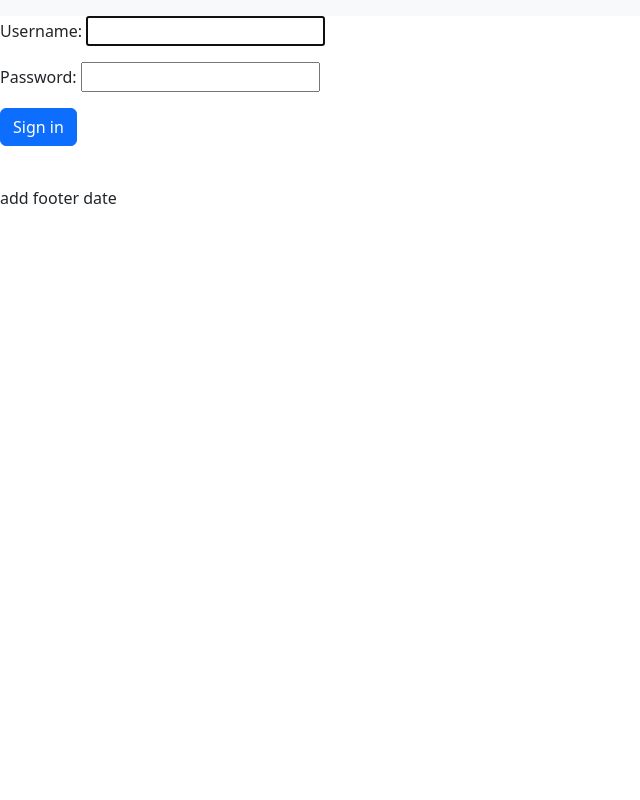
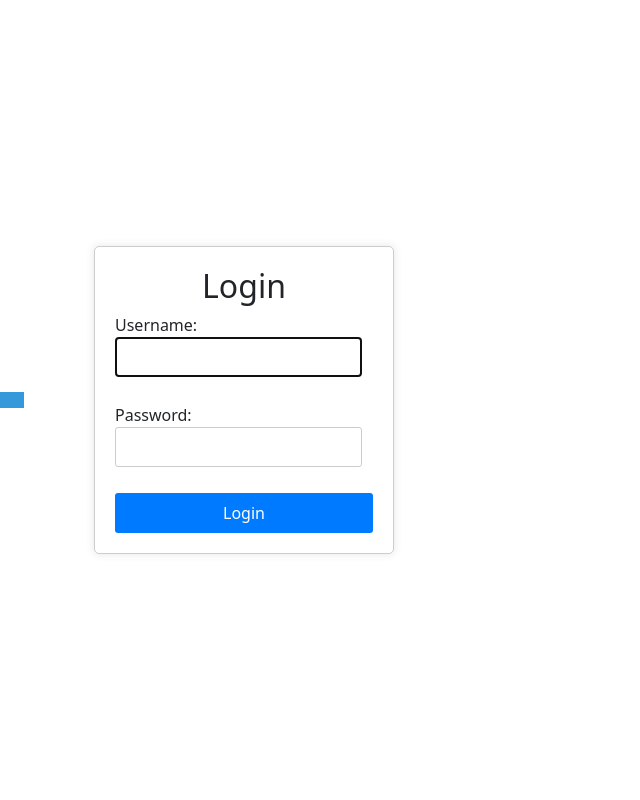
Before and after one commit to felekekinfe/CSEC_ASTU, a Django app: page /member/login/ in a window 1280 px wide. Shown: the whole page, without its empty margins (0-640 px from the left). Run offline with Django 4.2, Linux system fonts and the light colour scheme.

Commit message:
modifying the about page and etc..

```diff
--- a/CSEC_App/templates/add_events.html
+++ b/CSEC_App/templates/add_events.html
@@ -5,7 +5,7 @@
 
 {% block content %}
 {% if user.is_staff%}
-<form method='Post'>
+<form method='Post' enctype="multipart/form-data">
     {% csrf_token %}
     {{form.as_p}}
     <button type='submit'>Add Event</button>
--- a/CSEC_App/templates/base.html
+++ b/CSEC_App/templates/base.html
@@ -1,57 +1,80 @@
+<!DOCTYPE html>
+<html lang="en">
+<head>
+    <meta charset="UTF-8">
+    <meta name="viewport" content="width=device-width, initial-scale=1.0">
+    <link href="https://cdn.jsdelivr.net/npm/bootstrap@5.3.2/dist/css/bootstrap.min.css" rel="stylesheet" integrity="sha384-T3c6CoIi6uLrA9TneNEoa7RxnatzjcDSCmG1MXxSR1GAsXEV/Dwwykc2MPK8M2HN" crossorigin="anonymous">
+    <style>
+        .navbar {
+            background-color: #3498db;
+        }
 
+        .navbar-nav .nav-link {
+            color: #fff;
+            margin-right: 15px;
+            transition: color 0.3s;
+        }
 
-<link href="https://cdn.jsdelivr.net/npm/bootstrap@5.3.2/dist/css/bootstrap.min.css" rel="stylesheet" integrity="sha384-T3c6CoIi6uLrA9TneNEoa7RxnatzjcDSCmG1MXxSR1GAsXEV/Dwwykc2MPK8M2HN" crossorigin="anonymous">
+        .navbar-nav .nav-link:hover {
+            color: #ecf0f1;
+        }
 
-<nav class="navbar navbar-expand-lg bg-body-tertiary">
+        .navbar-toggler-icon {
+            background-color: #fff;
+        }
+
+        .search-form {
+            margin-left: auto;
+        }
+
+        .search-form input {
+            border-radius: 5px;
+        }
+    </style>
+</head>
+<body>
+
+<nav class="navbar navbar-expand-lg">
     <div class="container-fluid">
-
         <button class="navbar-toggler" type="button" data-bs-toggle="collapse" data-bs-target="#navbarSupportedContent" aria-controls="navbarSupportedContent" aria-expanded="false" aria-label="Toggle navigation">
             <span class="navbar-toggler-icon"></span>
         </button>
         <div class="collapse navbar-collapse" id="navbarSupportedContent">
             <ul class="navbar-nav me-auto mb-2 mb-lg-0">
+                {% if user.is_authenticated %}
                 <li class="nav-item">
-          {% if user.is_authenticated %}
-          <a class="nav-link active" aria-current="page" href="{% url 'homepage' %}">Home</a>
-          {% endif %}
+                    <a class="nav-link" href="{% url 'homepage' %}">Home</a>
                 </li>
                 <li class="nav-item">
-          {% if user.is_authenticated %}
-          <a class="nav-link active" aria-current="page" href="{% url 'events' %}">Events</a>
-          {% endif%}
+                    <a class="nav-link" href="{% url 'events' %}">Events</a>
                 </li>
                 <li class="nav-item">
-          {% if user.is_authenticated %}
-          <a class="nav-link active" aria-current="page" href="{% url 'userprofile' user.id %}">Profile</a>
-          {% endif%}
+                    <a class="nav-link" href="{% url 'userprofile' user.id %}">Profile</a>
+                </li>
+                {% endif %}
+                {% if user.is_staff %}
+                <li class="nav-item">
+                    <a class="nav-link" href="{% url 'addmember' %}">Add Member</a>
                 </li>
                 <li class="nav-item">
-          {% if user.is_staff %}
-          <a class="nav-link active" aria-current="page" href="{% url 'addmember' %}">Add Member</a>
+                    <a class="nav-link" href="{% url 'addevent' %}">Add Events</a>
+                </li>
                 {% endif %}
+                {% if user.is_authenticated %}
+                <li class="nav-item">
+                    <a class="nav-link" href="{% url 'logout' %}">Logout</a>
                 </li>
                 <li class="nav-item">
-          {% if user.is_staff %}
-          <a class="nav-link active" aria-current="page" href="{% url 'addevent' %}">Add Events</a>
+                    <a class="nav-link" href="{% url 'aboutus' %}">About Us</a>
+                </li>
                 {% endif %}
-        </li>
-        <li class="nav-item">
-          {% if user.is_authenticated %}
-          <a class="nav-link active" aria-current="page" href="{% url 'logout' %}">Logout</a>
-          {% endif %}
-        </li>
-        <li class="nav-item">
-          {% if user.is_authenticated %}
-          <a class="nav-link active" aria-current="page" href="{% url 'aboutus' %}">About Us</a>
-          {% endif %}
-        </li>
             </ul>
 
             {% if user.is_staff %}
-      <form method='post' class="d-flex" role="search" action="{% url 'search_member' %}">
+            <form method='post' class="d-flex search-form" role="search" action="{% url 'search_member' %}">
                 {% csrf_token %}
                 <input class="form-control me-2" type="search" name='search_user' placeholder="Search" aria-label="Search">
-        <button class="btn btn-outline-success" type="submit" >Search</button>
+                <button class="btn btn-outline-light" type="submit">Search</button>
             </form>
             {% endif %}
 
@@ -59,9 +82,11 @@
     </div>
 </nav>
 
-{% block content %}
-
-{% endblock content %}
+<div class="container">
+    <!-- Your navbar or any other common elements go here -->
+    {% block content %}{% endblock %}
+</div>
 
 
-add footer date
+</body>
+</html>
--- a/CSEC_App/templates/edit_member_profile.html
+++ b/CSEC_App/templates/edit_member_profile.html
@@ -1,7 +1,10 @@
 
 {% extends 'base.html' %}
-{% load crispy_forms_tags %}
+
 {% block content %}
+
+
+
 <form method='Post'>
     {% csrf_token %}
     {{form.as_p}}
--- a/CSEC_App/views.py
+++ b/CSEC_App/views.py
@@ -15,6 +15,8 @@ class AddMembersView(CreateView):
     form_class=MembersRegistrationForm
     template_name='add_member.html'
     success_url=reverse_lazy('homepage')
+
+
 
 
 class EditMemberProfile(UpdateView):
--- a/members/templates/login_member.html
+++ b/members/templates/login_member.html
@@ -2,12 +2,66 @@
 {% extends 'base.html' %}
 
 {% block content %}
-<form method='Post'>
-    {% csrf_token %}
-    {{form.as_p}}
-    <button type="submit" class="btn btn-primary btn-block mb-4">Sign in</button>
+<!DOCTYPE html>
+<html lang="en">
+<head>
+    <meta charset="UTF-8">
+    <meta name="viewport" content="width=device-width, initial-scale=1.0">
+    <title>Login</title>
+    <style>
+        body {
+            display: flex;
+            justify-content: center;
+            align-items: center;
+            height: 100vh;
+            margin: 0;
+        }
 
-</form>
+        .login-container {
+            width: 300px; /* Adjust the width based on your design */
+            padding: 20px;
+            border: 1px solid #ccc;
+            border-radius: 5px;
+            box-shadow: 0 0 10px rgba(0, 0, 0, 0.1);
+        }
+
+        .login-container h2 {
+            text-align: center;
+        }
+
+        .login-container form {
+            display: flex;
+            flex-direction: column;
+        }
+
+        .login-container input {
+            margin-bottom: 10px;
+            padding: 7px;
+            border: 1px solid #ccc;
+            border-radius: 3px;
+        }
+
+        .login-container button {
+            padding: 8px;
+            background-color: #007BFF;
+            color: #fff;
+            border: none;
+            border-radius: 3px;
+            cursor: pointer;
+        }
+    </style>
+</head>
+<body>
+    <div class="login-container">
+        <h2>Login</h2>
+        <form method="post">
+            {% csrf_token %}
+            {{ form.as_p }}
+            <button type="submit">Login</button>
+        </form>
+    </div>
+</body>
+</html>
 
 
 
```
Also changed, not shown: CSEC_App/forms.py (+61 -4 lines), CSEC_App/models.py (+10 -2 lines), CSEC_App/templates/About us.html (+5 -4 lines), CSEC_App/templates/add_member.html (+9 -5 lines), CSEC_App/templates/events_detail.html (+70 -3 lines), db.sqlite3. Lines whose indentation alone changed are shown as unchanged.
